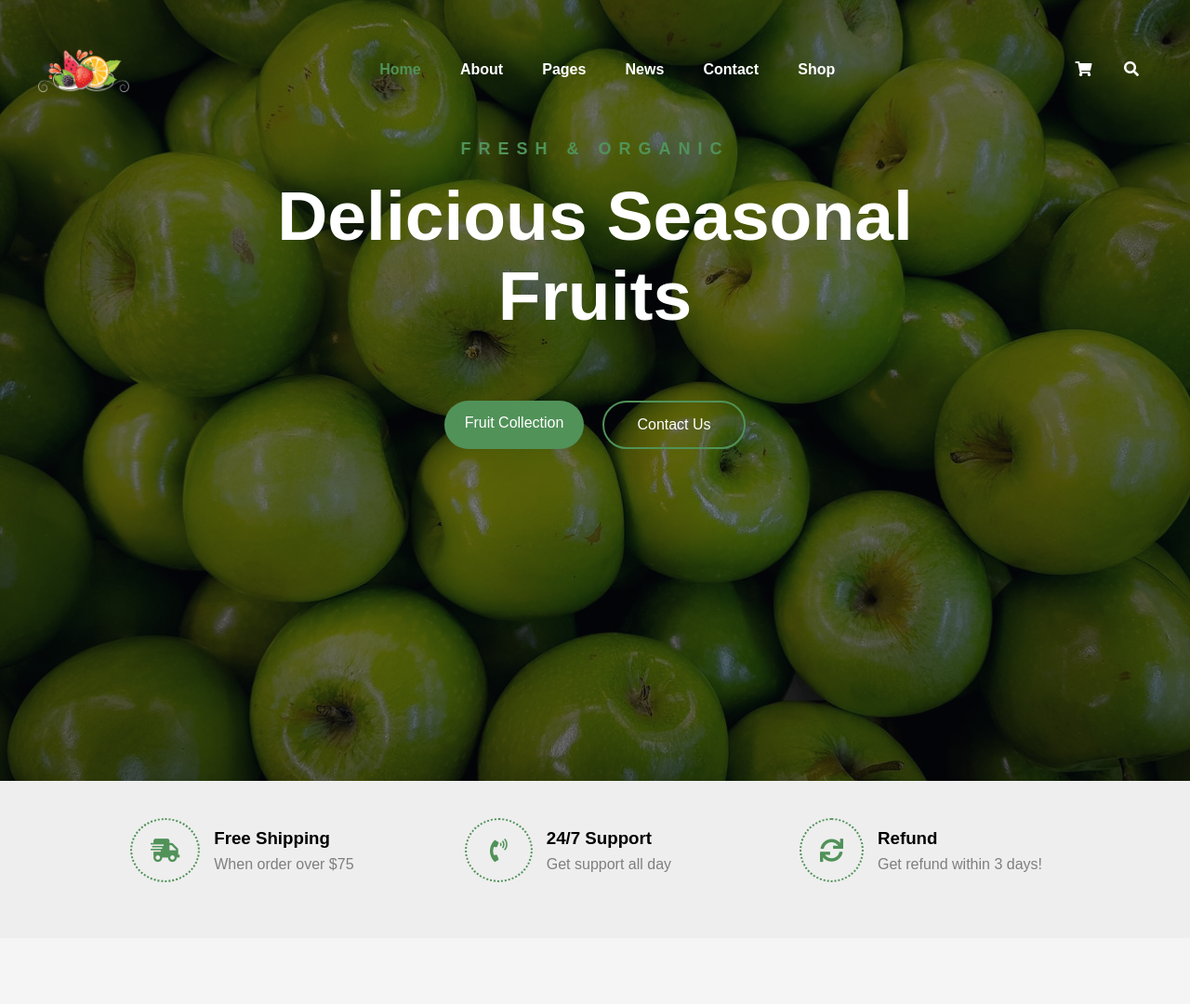
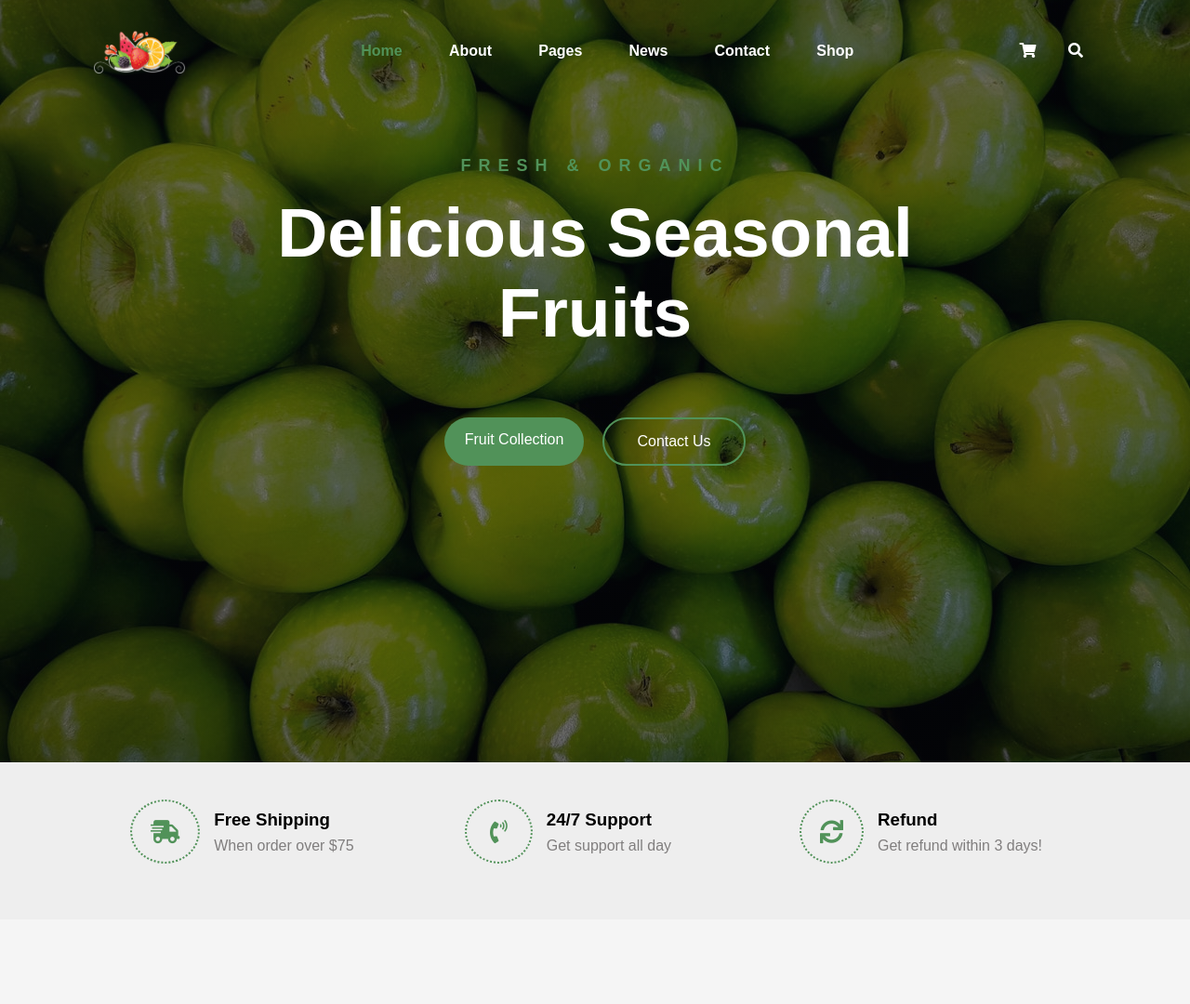
Before and after one commit to Leandro-Velasquez/proyecto_tienda_fruitsMVC, a PHP site: page / in a window 1280 px wide. Shown: the top 1080 px of the page at 93% size. Run offline with PHP 8.4, Linux system fonts and the light colour scheme.

Commit message:
Le colocamos position fixed al nav a partir de los 990px

```diff
--- a/styles/styles.css
+++ b/styles/styles.css
@@ -35,6 +35,7 @@ body{
     background-color: #519259;
     border: none;
     outline: none;
+    cursor: pointer;
 }
 .fa-bars {
     display: inline-flex;
@@ -95,7 +96,7 @@ body{
 }
 
 .header-div {
-    margin-top: 100px;
+    padding-top: 120px;
     text-align: center;
     color: white;
 }
@@ -169,7 +170,6 @@ body{
     border: 1px solid #519259;
 }
 .container-flex-items__p {
-    text-align: center;
     color: #adadad;
     font-size: 14px;
     line-height: 25px;
@@ -681,6 +681,19 @@ body{
     }
 }
 @media screen and (min-width: 990px) {
+    .header {
+        padding-top: 20px;
+    }
+    .header-div {
+        margin: 0;
+        padding-top: 150px;
+    }
+    .nav {
+        width: 880px;
+        position: fixed;
+        left: 50%;
+        transform: translateX(-50%);
+    }
     .btn-menu {
         display: none;
     }
@@ -689,7 +702,7 @@ body{
     }
     .menu {
         display: flex;
-        width: 500px;
+        width: 540px;
         position: relative;
         padding: 0;
         background-color: inherit;
@@ -810,6 +823,9 @@ body{
     }
 }
 @media screen and (min-width: 1140px) {
+    .nav {
+        width: 1080px;
+    }
     .container-service {
         max-width: 1000px;
     }
@@ -819,7 +835,8 @@ body{
 }
 @media screen and (min-width: 1200px) {
     .header-div {
-        margin-top: 40px;
+        margin: 0;
+        padding-top: 130px;
     }
     .header-div__h1 {
         width: 700px;
```
